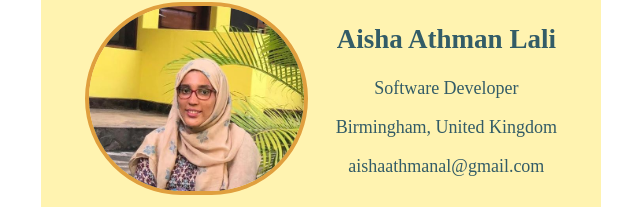
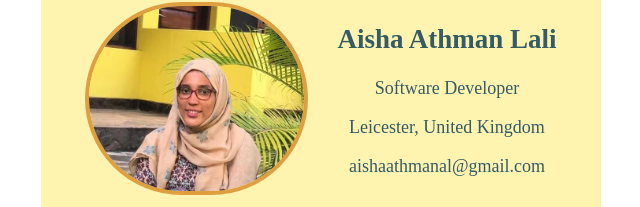
Before and after one commit to aishaathmanlali/business-card, a plain HTML site: page index.html in a window 1280 px wide. Shown: the part 233-440 px from the top of the page, without its empty margins (319-959 px from the left). Drawn offline with Linux system fonts and the light colour scheme.

Commit message:
Update index.html

```diff
--- a/index.html
+++ b/index.html
@@ -16,7 +16,7 @@
         <div class="info">
             <h2>Aisha Athman Lali</h2>
             <p>Software Developer</p>
-            <p>Birmingham, United Kingdom</p>
+            <p>Leicester, United Kingdom</p>
             <p>aishaathmanal@gmail.com</p>
         </div>
     </div>
```
